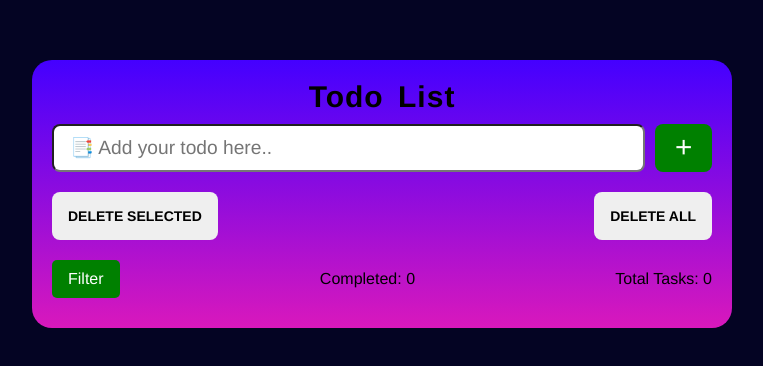
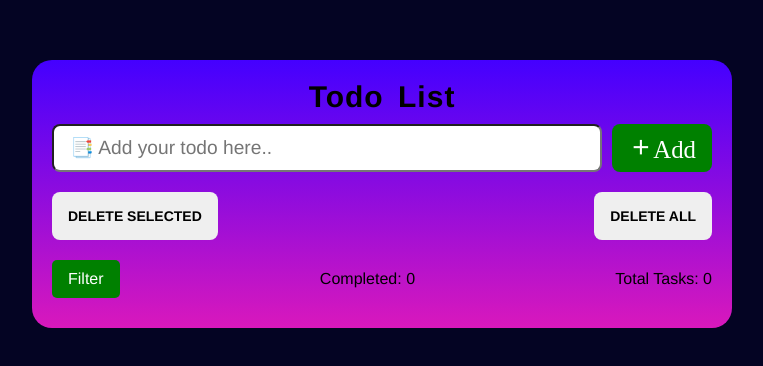
Before and after one commit to ramkamal452/Todo_Task, a plain HTML site: page index.html in a window 1280 px wide. Shown: the part 206-572 px from the top of the page, without its empty margins (258-1021 px from the left). Drawn offline with nearby package versions, Linux system fonts and the light colour scheme.

Commit message:
Update index.html

```diff
--- a/index.html
+++ b/index.html
@@ -26,7 +26,7 @@
                 <input id="todo-input" type="text" placeholder="📑 Add your todo here.."
                     class="input w-full max-w-xs" />
                 <button id="add-button" class="btn btn-add ">
-                    <i class="bx bx-plus bx-sm"></i>
+                    <i class="bx bx-plus bx-sm">Add</i>
                 </button>
             </div>
         </header>
```
